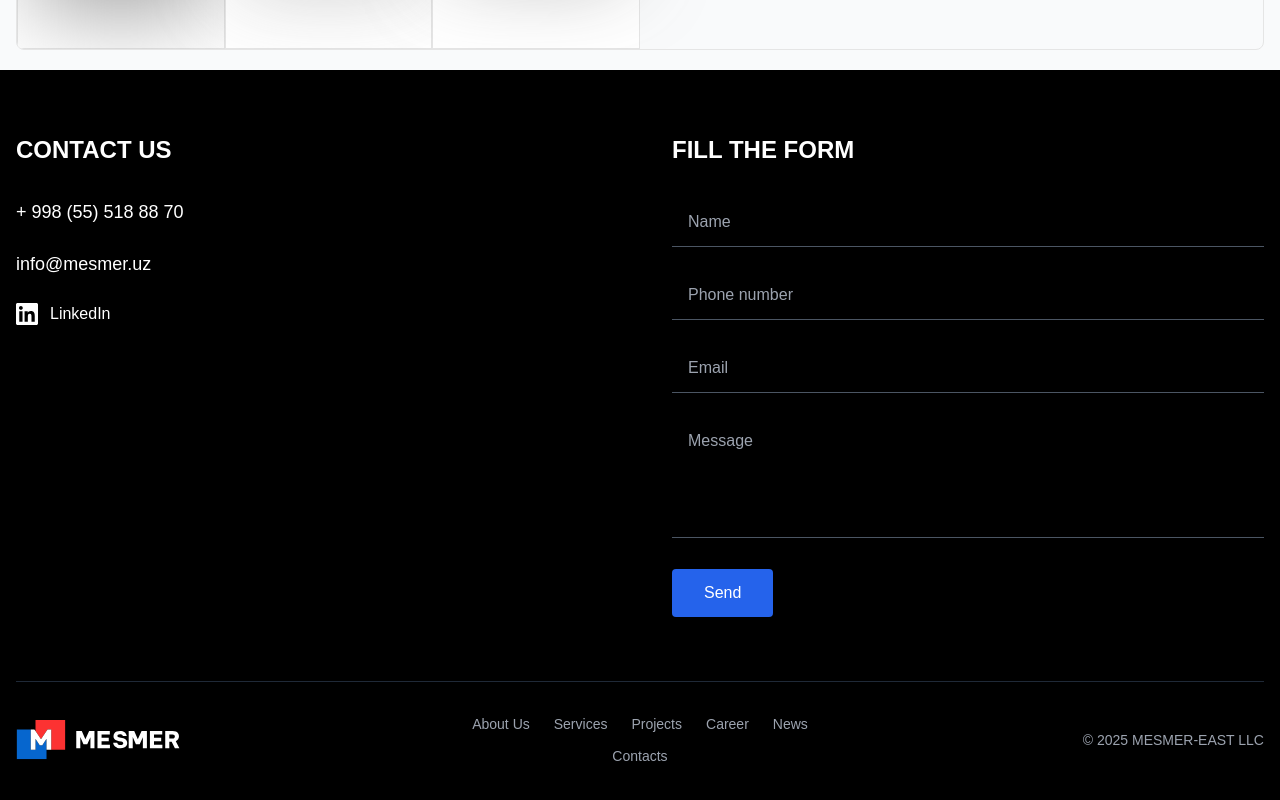
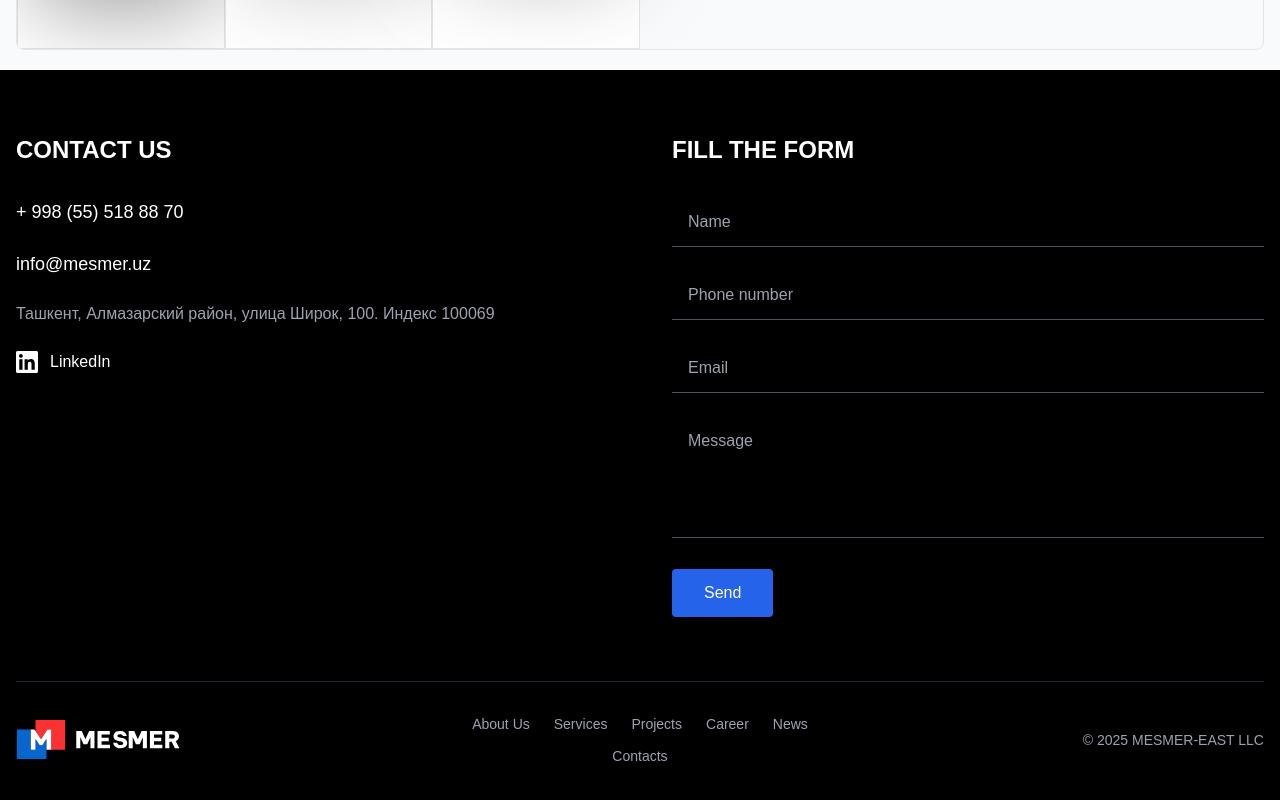
Before and after one commit to khurshidnm/landing-mesmer, a Next.js app: page /en/about in a window 1280 px wide. Shown: the part 4803-5603 px from the top of the page. Built offline with nearby package versions, Linux system fonts and the light colour scheme; no server answers; the database is empty; grey boxes are pictures that could not be loaded.

Commit message:
Update Footer.tsx

```diff
--- a/src/app/[locale]/(root)/components/Footer.tsx
+++ b/src/app/[locale]/(root)/components/Footer.tsx
@@ -5,7 +5,6 @@ import Image from "next/image";
 import Link from "next/link";
 import axios from "axios";
 import { useTranslations } from "next-intl";
-import { useRouter } from "next/router";
 
 
 interface FormData {
@@ -14,8 +13,6 @@ interface FormData {
   email: string;
   message: string;
 }
-
-const { locale } = useRouter();
 
 const Footer = () => {
   const [isSubmitting, setIsSubmitting] = useState(false);
@@ -26,58 +23,21 @@ const Footer = () => {
     message: "",
   });
 
-  {/*
   const [constants, setConstants] = useState({
     number: "+ 998 (55) 518 88 70",
     email: "info@mesmer.uz",
     location: "Ташкент, Алмазарский район, улица Широк, 100. Индекс 100069",
   });
-  */}
-
-  const [constants, setConstants] = useState({
-    number: "+ 998 (55) 518 88 70",
-    email: "info@mesmer.uz",
-    location: {
-      en: "Tashkent, Almazar district, Shiroq street, 100. ZIP 100069",
-      ru: "Ташкент, Алмазарский район, улица Широк, 100. Индекс 100069",
-      uz: "Toshkent, Olmazor tumani, Shiroq ko‘chasi, 100. Pochta indeksi 100069"
-    }
-  });
 
   const contactsLang = useTranslations("contact");
   const navbarLang = useTranslations("navbar");
 
-  {/* Contact Form
   useEffect(() => {
     const fetchConstants = async () => {
       try {
         const res = await axios.get("/api/consts");
         if (res.data) {
           setConstants(res.data.data.constant);
-        }
-      } catch (error) {
-        console.error(error);
-      }
-    };
-    fetchConstants();
-  }, []);
-  */}
-
-
-  useEffect(() => {
-    const fetchConstants = async () => {
-      try {
-        const res = await axios.get("/api/consts");
-        if (res.data) {
-          setConstants({
-            number: res.data.data.constant.number,
-            email: res.data.data.constant.email,
-            location: {
-              en: res.data.data.constant.location_en,
-              ru: res.data.data.constant.location_ru,
-              uz: res.data.data.constant.location_uz,
-            }
-          });
         }
       } catch (error) {
         console.error(error);
@@ -141,11 +101,8 @@ const Footer = () => {
                 </a>
               </div>
 
-              <div className="text-gray-400">
-                {constants.location[locale as keyof typeof constants.location]}
-              </div>
+              <div className="text-gray-400">{constants.location}</div>
 
-              {/*<div className="text-gray-400">{constants.location}</div> */}
               <div className="flex gap-3">
                 <img src={"/Negative.svg"} alt="" className="text-white" width={22} height={22} />
                 <a href="https://www.linkedin.com/company/mesmer-llc/">
```
